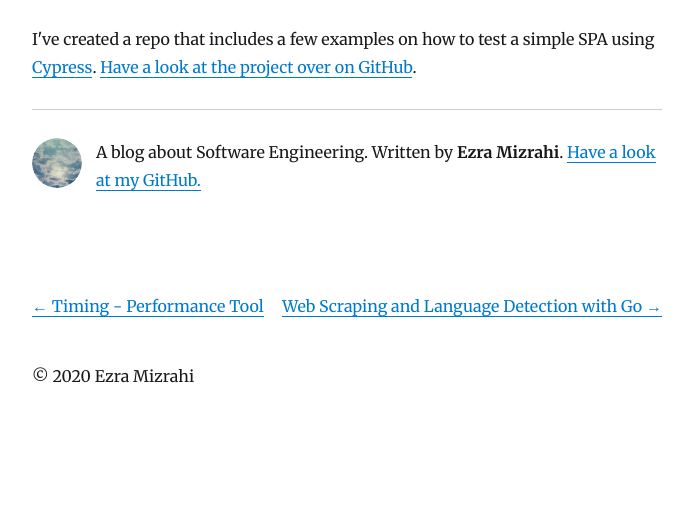
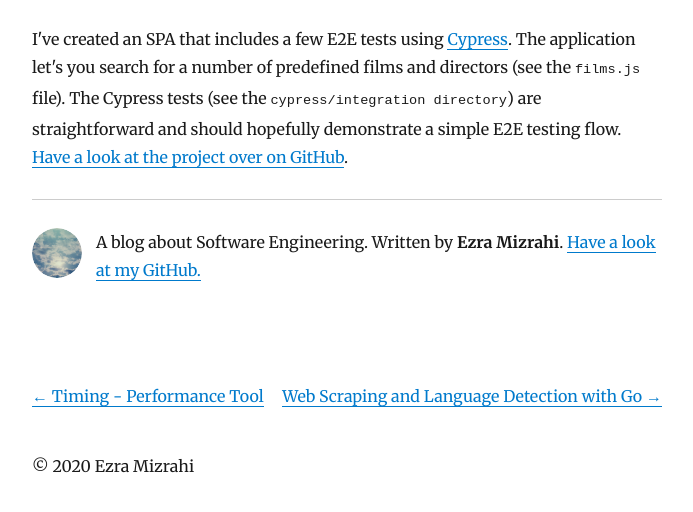
Before and after one commit to ezramizrahi/blog, a Gatsby site: page /8-cypress-examples/ in a window 1280 px wide. Shown: the part 170-682 px from the top of the page, without its empty margins (293-986 px from the left). Built offline with nearby package versions, Linux system fonts and the light colour scheme; Gatsby itself is replaced by a stand-in of ours; some packages are replaced by stand-ins of ours.

Commit message:
Update index.md

```diff
--- a/content/blog/8-cypress-examples/index.md
+++ b/content/blog/8-cypress-examples/index.md
@@ -3,4 +3,4 @@
 date: "2020-10-20"
 description: "Examples on how to test a simple SPA with Cypress"
 ---
-I've created a repo that includes a few examples on how to test a simple SPA using [Cypress](https://www.cypress.io/). [Have a look at the project over on GitHub](https://github.com/ezramizrahi/cypress_test_examples).
+I've created an SPA that includes a few E2E tests using [Cypress](https://www.cypress.io/). The application let's you search for a number of predefined films and directors (see the `films.js` file). The Cypress tests (see the `cypress/integration directory`) are straightforward and should hopefully demonstrate a simple E2E testing flow. [Have a look at the project over on GitHub](https://github.com/ezramizrahi/cypress_test_examples).
```
